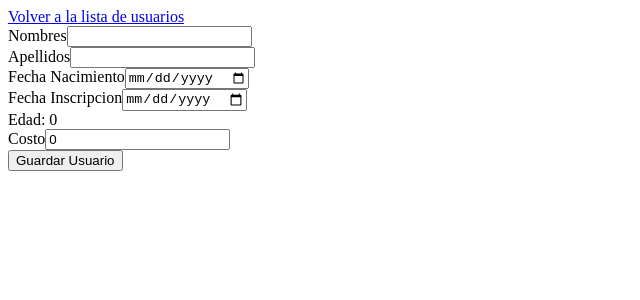
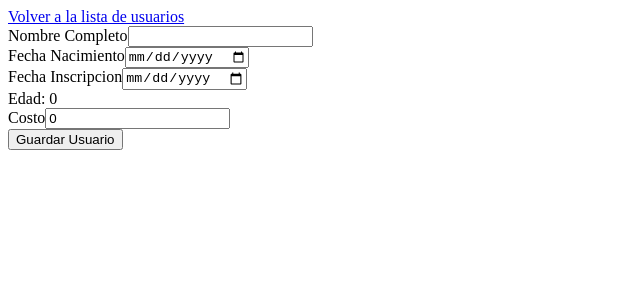
Before and after one commit to francomamani/registro-app, an Angular app: page /form in a window 1280 px wide. Shown: the top 300 px of the page, without its empty margins (0-640 px from the left). Built offline with nearby package versions, Linux system fonts and the light colour scheme.

Commit message:
solo nombre completo

```diff
--- a/src/app/interfaces/user.ts
+++ b/src/app/interfaces/user.ts
@@ -1,6 +1,5 @@
 export interface IUser {
-  nombres: string;
-  apellidos: string;
+  nombre_completo: string;
   edad: number;
   fecha_nacimiento: string;
   fecha_inscripcion: string;
--- a/src/app/registro-form/registro-form.component.html
+++ b/src/app/registro-form/registro-form.component.html
@@ -2,12 +2,8 @@
 
 <form [formGroup]="formGroup" *ngIf="formGroup !== undefined" (submit)="saveUser()">
   <div>
-    <label>Nombres</label>
-    <input type="text" formControlName="nombres" required>
-  </div>
-  <div>
-    <label>Apellidos</label>
-    <input type="text" formControlName="apellidos" required>
+    <label>Nombre Completo</label>
+    <input type="text" formControlName="nombre_completo" required>
   </div>
   <div>
     <label>Fecha Nacimiento</label>
--- a/src/app/registro-form/registro-form.component.ts
+++ b/src/app/registro-form/registro-form.component.ts
@@ -18,8 +18,7 @@ export class RegistroFormComponent implements OnInit {
 
   ngOnInit(): void {
     this.formGroup = this.fb.group({
-      nombres: new FormControl('', Validators.required),
-      apellidos: new FormControl('', Validators.required),
+      nombre_completo: new FormControl('', Validators.required),
       fecha_nacimiento: new FormControl('', Validators.required),
       fecha_inscripcion: new FormControl('', Validators.required),
       edad: new FormControl(0, Validators.required),
--- a/src/app/registro-table/registro-table.component.html
+++ b/src/app/registro-table/registro-table.component.html
@@ -11,7 +11,7 @@
   </thead>
   <tbody>
   <tr *ngFor="let user of users">
-    <td>{{ user.nombres }} {{ user.apellidos }}</td>
+    <td>{{ user.nombre_completo }}</td>
     <td>{{ user.edad }}</td>
     <td>{{ user.fecha_nacimiento }}</td>
     <td>{{ user.fecha_inscripcion }}</td>
```
